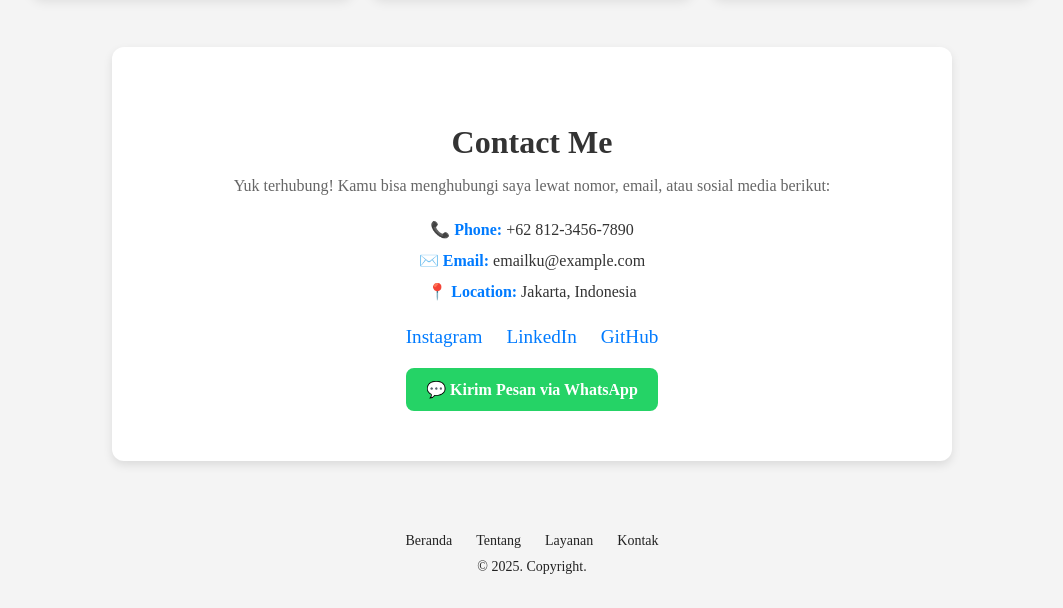
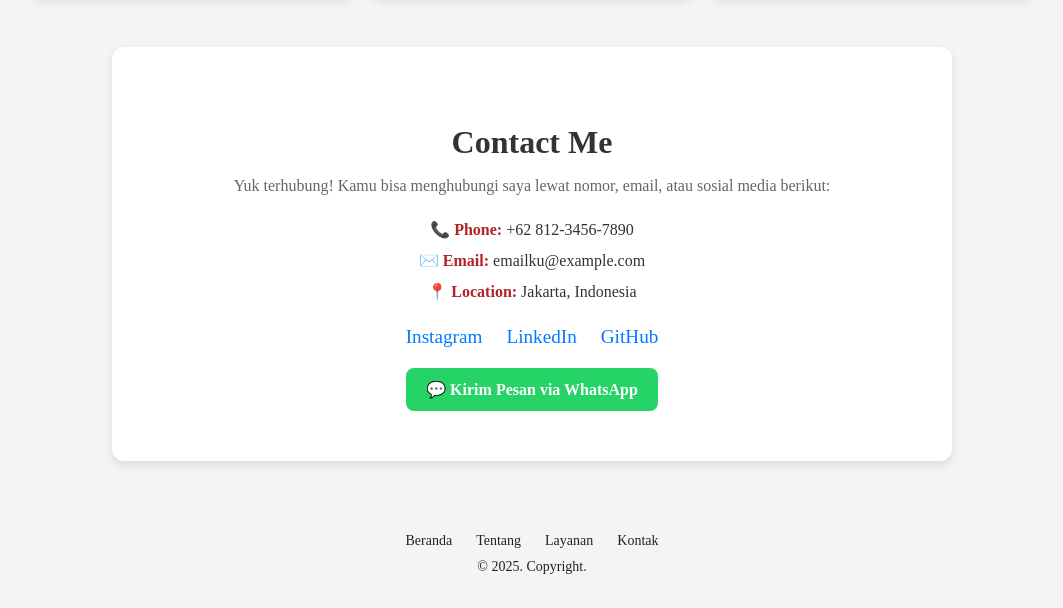
Before and after one commit to dhea099/fortofolio, a plain HTML site: page index.html in a window 1280 px wide. Shown: the part 1144-1752 px from the top of the page, without its empty margins (108-1171 px from the left). Drawn offline with Linux system fonts and the light colour scheme.

Commit message:
update warna

```diff
--- a/style.css
+++ b/style.css
@@ -153,7 +153,7 @@
 
 .contact-item span {
   font-weight: bold;
-  color: #007bff;
+  color: #af2626;
 }
 
 .social-links {
```
